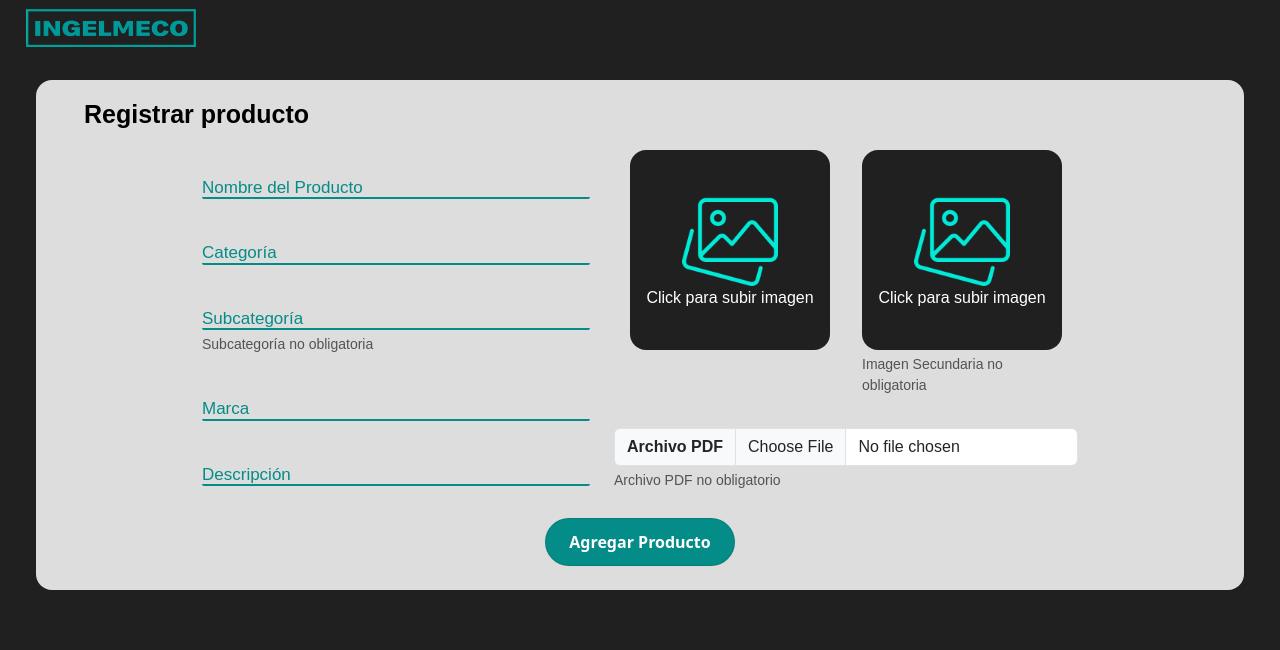
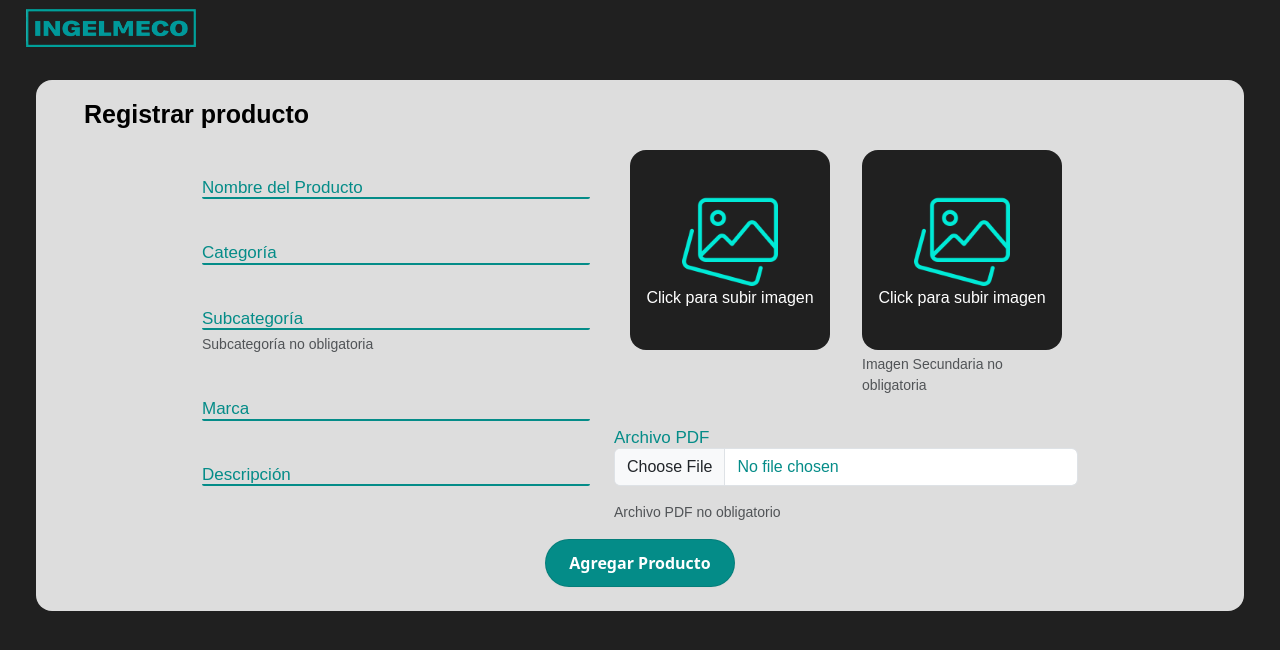
Before and after one commit to AlexGalo0/INGELMECO-Admin, a React (Vite) app: page /admin/add-product in a window 1280 px wide. Shown: the top 650 px of the page. Built offline with nearby package versions, Linux system fonts and the light colour scheme; no server answers; sample sign-in values are in the browser's storage.

Commit message:
mejora formulario producto

```diff
--- a/src/Components/AdminForm.tsx
+++ b/src/Components/AdminForm.tsx
@@ -73,10 +73,10 @@ export const AdminForm = () => {
               className="form__field"
               value={password}
               onChange={(e) => handlePasswordChange(e.target.value)}
-              placeholder="email"
+              placeholder="password"
               required
             />
-            <label htmlFor="email" className="form__label">
+            <label htmlFor="password" className="form__label">
               Contraseña
             </label>
           </div>
--- a/src/Components/ProductForm.tsx
+++ b/src/Components/ProductForm.tsx
@@ -2,6 +2,7 @@ import { useProductForm } from "../hooks/useProductForm";
 import { useState, useRef, useEffect } from "react";
 
 export const ProductForm = () => {
+
   const fileInputRef = useRef<HTMLInputElement | null>(null);
   const secondaryFileInputRef = useRef<HTMLInputElement | null>(null);
   const pdfInputRef = useRef<HTMLInputElement | null>(null); // Referencia al input de PDF
@@ -24,6 +25,9 @@ export const ProductForm = () => {
   const [fileSecondary, setFileSecondary] = useState<File | null>(null);
   const [marcaError, setMarcaError] = useState<string | null>(null);
 
+  const [imagePrimary, setImagePrimary] = useState<File | null>(null);
+  const [imageSecondary, setImageSecondary] = useState<File | null>(null);
+
   const handleFileChange = (
     e: React.ChangeEvent<HTMLInputElement>,
     isSecondary: boolean = false
@@ -33,8 +37,12 @@ export const ProductForm = () => {
       setImageError(null);
       handleImageChange(selectedFile, isSecondary);
 
+      if (!isSecondary) {
+        setImagePrimary(selectedFile);
+      }
       if (isSecondary) {
         setFileSecondary(selectedFile);
+        setImageSecondary(selectedFile);
       }
     } else {
       setImageError("Selecciona una imagen");
@@ -120,8 +128,19 @@ export const ProductForm = () => {
   }
 
   useEffect(() => {
-    console.log(fileSecondary);
-  });
+  }, [fileSecondary]);
+
+  const handleRemoveImagePrimary = () => {
+    if (imagePrimary) {
+      setImagePrimary(null);
+    }
+  };
+
+  const handleRemoveImageSecondary = () => {
+    if (imageSecondary) {
+      setImageSecondary(null);
+    }
+  };
 
   return (
     <div className="m-4 rounded-4 h-100" style={{ backgroundColor: '#DDD', height: '600px' }}>
@@ -145,7 +164,7 @@ export const ProductForm = () => {
                   placeholder="Nombre del Producto"
                   aria-label="Nombre del Producto"
                   required
-                  style={{ color: '#000' }}
+                  style={{ color: '#048c88' }}
                 />
                 <label htmlFor="NameProduct" className="form__label">Nombre del Producto</label>
                 {nombreError && <div className="invalid-feedback">{nombreError}</div>}
@@ -203,7 +222,7 @@ export const ProductForm = () => {
                   placeholder="Subcategoría de Producto"
                   aria-label="Subcategoría de Producto"
                   required
-                  style={{ color: '#000' }}
+                  style={{ color: '#048c88' }}
                 />
                 <label htmlFor="SubCategorieProduct" className="form__label">Subcategoría</label>
                 <div className="form-text" id="basic-addon4">
@@ -262,9 +281,9 @@ export const ProductForm = () => {
                   ) : (
                     <input type="text" id="DescriptionProduct"
                       onClick={handleShowDescripcion}
-                      className={`form__field ${showCategories ? "d-none" : ""}`}
+                      className={`form__field ${showDescripcion ? "d-none" : ""}`}
                       placeholder="Descripción del Producto"
-                      aria-label="Descripción del Producto" style={{ color: '#000' }}
+                      aria-label="Descripción del Producto" style={{ color: '#048c88' }}
                     />
                   )
                 }
@@ -277,21 +296,21 @@ export const ProductForm = () => {
 
             {/* Segunda columna*/}
             <div className="col">
-
               <div className="d-flex">
-
+                {
+                  !imagePrimary &&
                   <div className="m-3 d-flex justify-content-center">
                     <label
                       className="d-flex flex-column gap-4 align-items-center justify-content-center p-3 rounded-4"
-                    style={{ height: '200px', width: '200px', cursor: 'pointer', backgroundColor: '#202020' }} htmlFor="file"
+                      style={{ height: '200px', width: '200px', cursor: 'pointer', backgroundColor: '#202020' }} htmlFor="inputGroupFile"
                     >
                       <div className="d-flex flex-column align-items-center justify-content-center">
                         <img className="h-50 img-fluid" src="../src/assets/img.png" alt="img" />
                         <span style={{ fontWeight: '400', color: '#FFF' }}>Click para subir imagen</span>
                       </div>
                       <input
+                        type="file"
                         className={`d-none ${imageError ? "is-invalid" : ""}`}
-                      type="file"
                         id="inputGroupFile"
                         accept="image/*"
                         onChange={(e) => handleFileChange(e)}
@@ -301,23 +320,39 @@ export const ProductForm = () => {
                     </label>
                     {imageError && <div className="invalid-feedback">{imageError}</div>}
                   </div>
+                }
+                {
+                  imagePrimary &&
+                  <div className="m-3 d-flex justify-content-center">
+                    <label
+                      className="d-flex flex-column gap-4 align-items-center justify-content-center p-3 rounded-4"
+                      style={{ height: '200px', width: '200px', cursor: 'pointer', backgroundColor: '#202020' }} htmlFor="viewImg"
+                    >
+                      <div className="d-flex flex-column justify-content-between align-items-center w-100 h-100">
+                        <img className="w-75 img-fluid" src={URL.createObjectURL(imagePrimary)} alt="img" />
+                        <button onClick={handleRemoveImagePrimary} className="btn btn-danger mt-3">Eliminar</button>
+                      </div>
+                    </label>
+                  </div>
+                }
 
+                {
+                  !imageSecondary &&
                   <div className="m-3 d-flex flex-column justify-content-center align-items-center">
                     <label
                       className="d-flex flex-column gap-4 align-items-center justify-content-center p-3 rounded-4"
-                    style={{ height: '200px', width: '200px', cursor: 'pointer', backgroundColor: '#202020' }} htmlFor="file"
+                      style={{ height: '200px', width: '200px', cursor: 'pointer', backgroundColor: '#202020' }} htmlFor="inputGroupFileSecondary"
                     >
                       <div className="d-flex flex-column align-items-center justify-content-center">
                         <img className="h-50 img-fluid" src="../src/assets/img.png" alt="img" />
                         <span style={{ fontWeight: '400', color: '#FFF' }}>Click para subir imagen</span>
                       </div>
                       <input
+                        type="file"
                         className={`d-none ${imageError ? "is-invalid" : ""}`}
-                      type="file"
                         id="inputGroupFileSecondary"
                         accept="image/*"
                         onChange={(e) => handleFileChange(e, true)}
-                      required
                         ref={(el) => (fileInputRef.current = el)}
                       />
                     </label>
@@ -326,10 +361,54 @@ export const ProductForm = () => {
                       Imagen Secundaria no obligatoria
                     </div>
                   </div>
+                }
+
+                {
+                  imageSecondary && <div className="m-3 d-flex flex-column justify-content-center align-items-center">
+                    <label
+                      className="d-flex flex-column gap-4 align-items-center justify-content-center p-3 rounded-4"
+                      style={{ height: '200px', width: '200px', cursor: 'pointer', backgroundColor: '#202020' }} htmlFor="viewimg2"
+                    >
+                      <div className="d-flex flex-column justify-content-between align-items-center w-100 h-100">
+                        <img className="h-75 img-fluid" src={URL.createObjectURL(imageSecondary)} alt="img" />
+                        <button onClick={handleRemoveImageSecondary} className="btn btn-danger mt-3">Eliminar</button>
+                      </div>
+                    </label>
+                    <div className="form-text" id="basic-addon4">
+                      Imagen Secundaria no obligatoria
+                    </div>
+                  </div>
+                }
+
+
               </div>
 
+
+
+
+              <div className="form__group field my-3 ">
+                <input
+                  type="file"
+                  className={`form-control ${pdfError ? "is-invalid" : ""}`}
+                  id="inputGroupFilePDF"
+                  accept="application/pdf"
+                  onChange={(e) => handlePdfChange(e.target.files?.[0] ?? null)}
+                  ref={(el) => (pdfInputRef.current = el)}
+                  style={{ color: '#048c88' }}
+                />
+                <label htmlFor="inputGroupFilePDF" className="form__label form-label">Archivo PDF</label>
+                {pdfError && <div className="invalid-feedback">{pdfError}</div>}
+              </div>
+
+              <div className="form-text" id="basic-addon4">
+                Archivo PDF no obligatorio
+              </div>
+
+
+
+
               {/* Input para el archivo PDF */}
-              <div className="input-group mt-3">
+              {/* <div className="input-group mt-3">
                 <label className="input-group-text" htmlFor="inputGroupFilePDF">
                   <b>Archivo PDF</b>
                 </label>
@@ -342,81 +421,33 @@ export const ProductForm = () => {
                   ref={(el) => (pdfInputRef.current = el)}
                 />
                 {pdfError && <div className="invalid-feedback">{pdfError}</div>}
-              </div>
-              <div className="form-text" id="basic-addon4">
-                Archivo PDF no obligatorio
-              </div>
+              </div> */}
+
+
             </div>
             {/* Fin Segunda columna*/}
           </div>
-        </div>
+        </div >
 
         <div className="mt-3 d-grid justify-content-center">
           <button id="bottone5" type="submit" disabled={isUploading}>{isUploading ? "Subiendo..." : "Agregar Producto"}</button>
         </div>
 
-        {uploadMessage && (
+        {
+          uploadMessage && (
             <div className={`mt-3 ${isUploading ? "text-info" : "text-success"}`}>
               {uploadMessage}
             </div>
-        )}
+          )
+        }
 
-        {successMessageVisible && (
+        {
+          successMessageVisible && (
             <div className={`mt-3 text-success`}>Subida Exitosa</div>
-        )}
+          )
+        }
 
-      </form>
-    </div>
+      </form >
+    </div >
   );
 };
-
-
-{/* <div className="input-group">
-                <span className="input-group-text">
-                  <b>Descripción</b>
-                </span>
-                <textarea
-                  className={`form-control ${descripcionError ? "is-invalid" : ""}`}
-                  aria-label="Descripción de Producto"
-                  placeholder="Descripción de Producto"
-                  value={formData.descripcionProducto}
-                  onChange={handleDescripcionChange}
-                  required
-                ></textarea>
-                {descripcionError && (<div className="invalid-feedback">{descripcionError}</div>)}
-              </div> */}
-
-{/* <div className="input-group mt-3">
-                <label className="input-group-text" htmlFor="inputGroupFile">
-                  <b>Imagen del Producto</b>
-                </label>
-                <input
-                  type="file"
-                  className={`form-control ${imageError ? "is-invalid" : ""}`}
-                  id="inputGroupFile"
-                  accept="image/*"
-                  onChange={(e) => handleFileChange(e)}
-                  required
-                  ref={(el) => (secondaryFileInputRef.current = el)}
-                />
-                {imageError && <div className="invalid-feedback">{imageError}</div>}
-              </div> */}
-
-{/* Input para la imagen secundaria */ }
-
-{/* <div className="input-group mt-3">
-                <label className="input-group-text" htmlFor="inputGroupFileSecondary">
-                  <b>Imagen Secundaria</b>
-                </label>
-
-                <input
-                  type="file"
-                  className={`form-control ${imageError ? "is-invalid" : ""}`}
-                  id="inputGroupFileSecondary"
-                  accept="image/*"
-                  onChange={(e) => handleFileChange(e, true)}
-                  ref={(el) => (fileInputRef.current = el)}
-                />
-
-                {imageError && <div className="invalid-feedback">{imageError}</div>}
-              </div> */}
--- a/src/hooks/useProductForm.tsx
+++ b/src/hooks/useProductForm.tsx
@@ -148,6 +148,7 @@ export const useProductForm = (
         setFileSecondary(null);
         setPdfFile(null); // Limpiar el estado del archivo PDF
       } catch (error) {
+        console.log(error);
         setUploadMessage("Error al subir el producto.");
         setIsUploading(false);
       }
--- a/src/styles.css
+++ b/src/styles.css
@@ -27,6 +27,15 @@ a {
 
 input {
     outline: none !important;
+}
+
+/*ocultar el texto por defecto de los inputs tipo "file" que dice "seleccione un archivo"*/
+input[type="file"] {
+    appearance: none !important;
+    -webkit-appearance: none !important;
+    -moz-appearance: none !important;
+    outline: none !important;
+
 }
 
 h1 {
```
Lines whose indentation alone changed are shown as unchanged.
